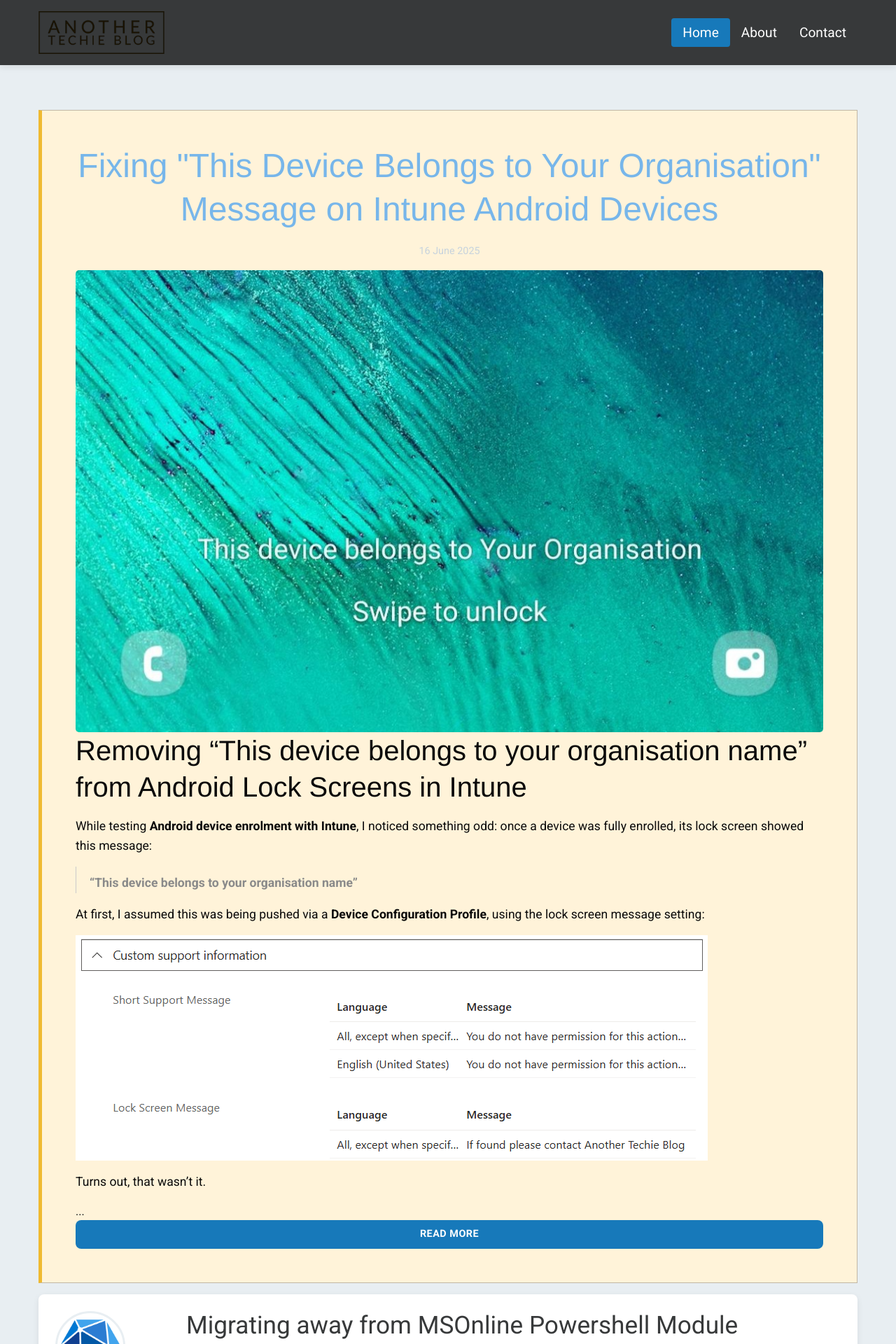
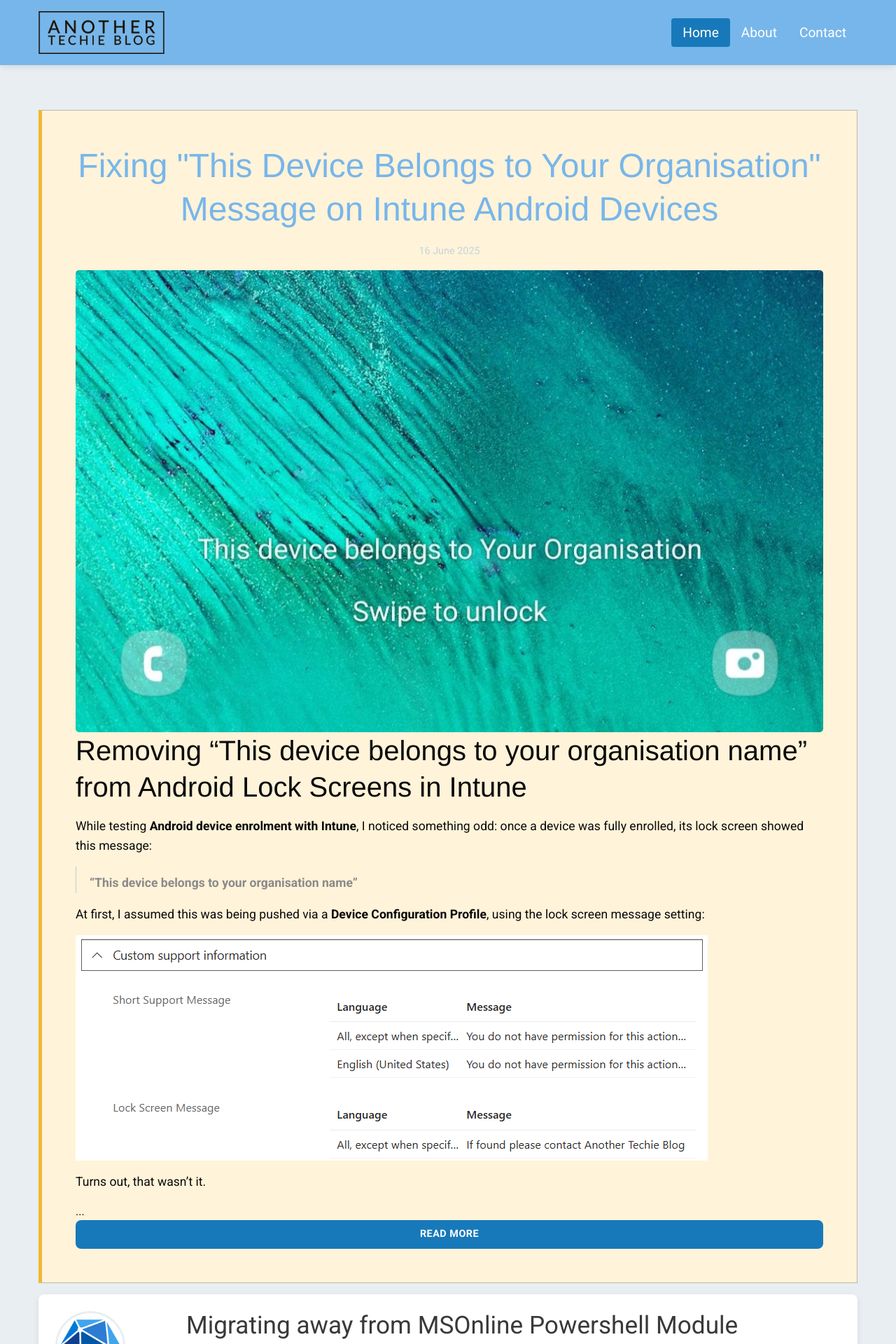
Before and after one commit to mdlister/Another-Techie-Blog, a Jekyll site: the page built from index.html, in a window 1280 px wide. Shown: the top 1920 px of the page at 70% size. Built offline with Jekyll 4.4.1, drawn with Linux system fonts in a browser that asks for light colours; the list of posts is cut into pages by our own code; comment, search, counter and statistics services are not loaded.

Commit message:
updating the header colour

```diff
--- a/_sass/_layout.scss
+++ b/_sass/_layout.scss
@@ -75,6 +75,7 @@
 
   .site-header {
     margin-bottom: 100rem; /* Adjust the value as needed */
+    background-color: var(--primary);
   }
   .site-title img {
     max-height: 60px;
```
